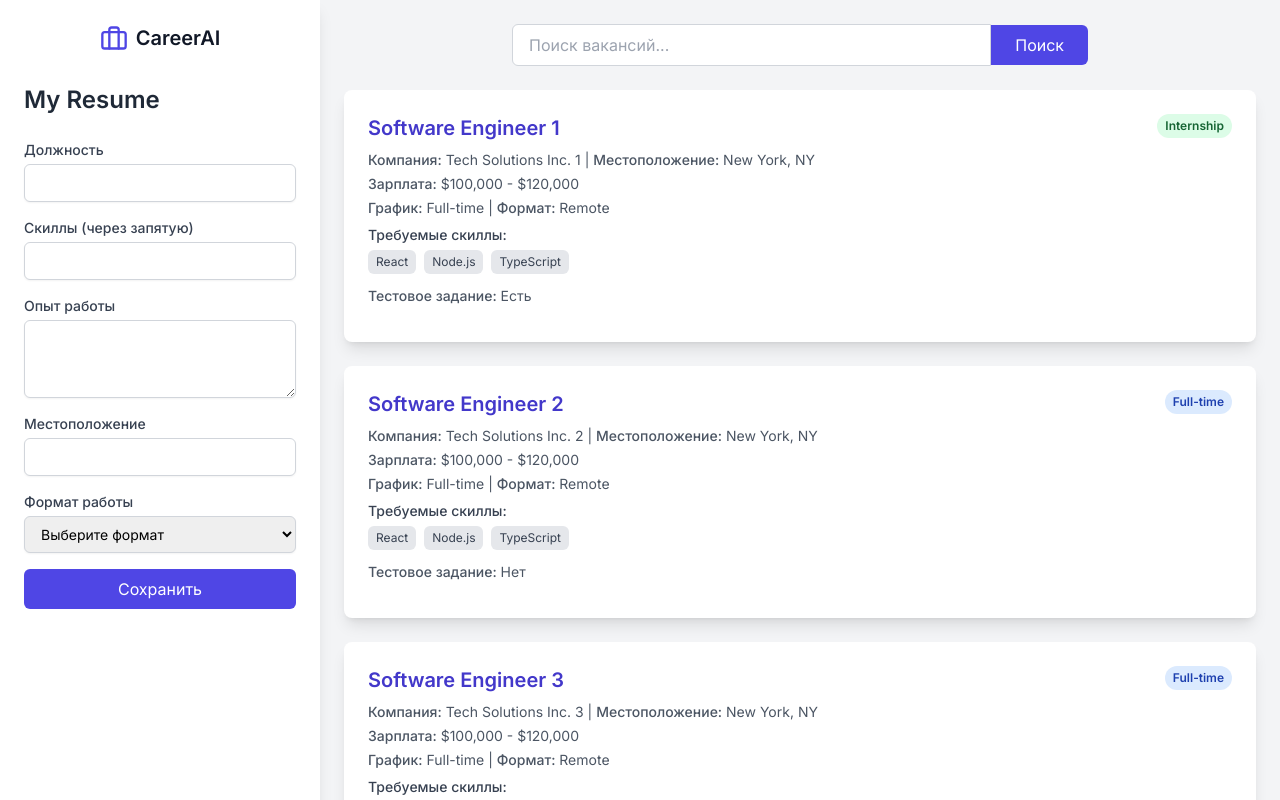
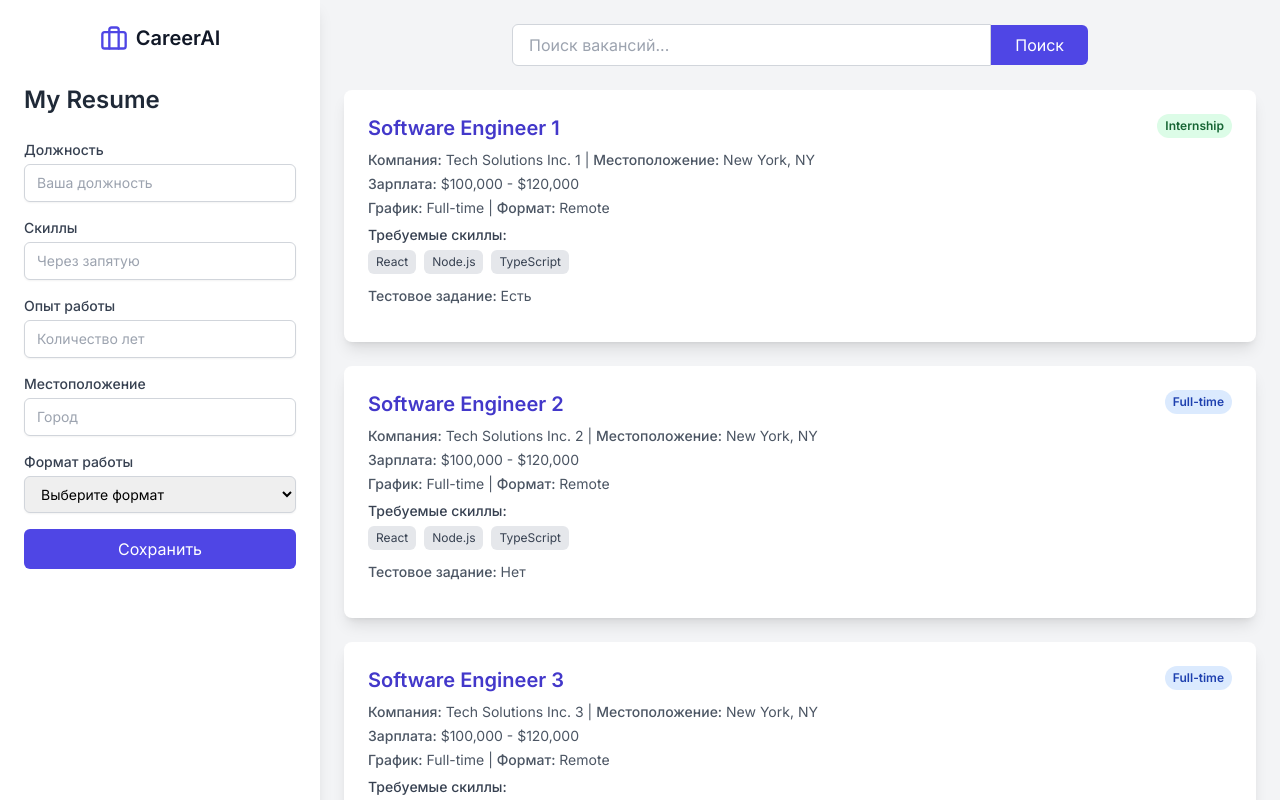
Before and after one commit to incandesc3nce/Jobs-AI-Agent, a React (Vite) app in the folder frontend/: page /job-search in a window 1280 px wide. Shown: the top 800 px of the page. Built offline with nearby package versions, Linux system fonts and the light colour scheme.

Commit message:
Add resume input placeholders

```diff
--- a/frontend/src/pages/JobSearchPage.tsx
+++ b/frontend/src/pages/JobSearchPage.tsx
@@ -139,6 +139,7 @@ const JobSearchPage: React.FC = () => {
               id="title"
               value={resumeForm.title}
               onChange={handleResumeInputChange}
+              placeholder="Ваша должность"
               className="mt-1 block w-full px-3 py-2 border border-gray-300 rounded-md shadow-sm focus:outline-none focus:ring-indigo-500 focus:border-indigo-500 sm:text-sm"
               required
             />
@@ -148,7 +149,7 @@ const JobSearchPage: React.FC = () => {
               htmlFor="skills"
               className="block text-sm font-medium text-gray-700"
             >
-              Скиллы (через запятую)
+              Скиллы
             </label>
             <input
               type="text"
@@ -156,6 +157,7 @@ const JobSearchPage: React.FC = () => {
               id="skills"
               value={resumeForm.skills}
               onChange={handleResumeInputChange}
+              placeholder="Через запятую"
               className="mt-1 block w-full px-3 py-2 border border-gray-300 rounded-md shadow-sm focus:outline-none focus:ring-indigo-500 focus:border-indigo-500 sm:text-sm"
               required
             />
@@ -167,12 +169,13 @@ const JobSearchPage: React.FC = () => {
             >
               Опыт работы
             </label>
-            <textarea
+            <input
               name="experience"
               id="experience"
               value={resumeForm.experience}
               onChange={handleResumeInputChange}
-              rows={3}
+              placeholder="Количество лет"
+              type="number"
               className="mt-1 block w-full px-3 py-2 border border-gray-300 rounded-md shadow-sm focus:outline-none focus:ring-indigo-500 focus:border-indigo-500 sm:text-sm"
               required
             />
@@ -190,6 +193,7 @@ const JobSearchPage: React.FC = () => {
               id="location"
               value={resumeForm.location}
               onChange={handleResumeInputChange}
+              placeholder="Город"
               className="mt-1 block w-full px-3 py-2 border border-gray-300 rounded-md shadow-sm focus:outline-none focus:ring-indigo-500 focus:border-indigo-500 sm:text-sm"
               required
             />
```
